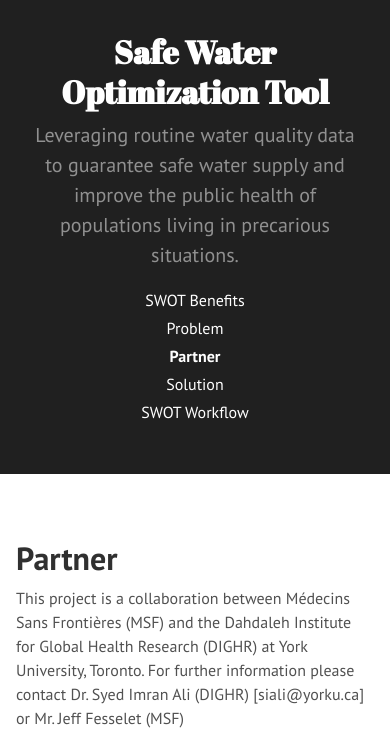
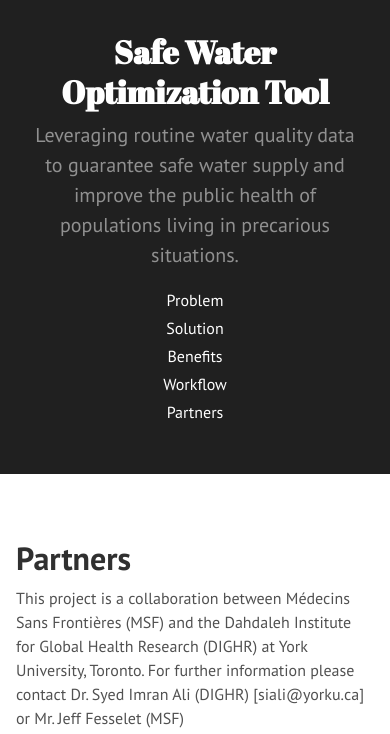
Before and after one commit to safeh2o/swot-infopage, a Jekyll site: the page built from partners.md, in a window 390 px wide, cut to the strip 0-734 px from the top of the page. Built offline with Jekyll 4.4.1, drawn with Linux system fonts in a browser that asks for light colours; Markdown is read by kramdown in place of the engine named in the settings.

Commit message:
Changed the sidebar.html file to point to the links manually in the sidebar manually. Other minor changes

```diff
--- a/_includes/head.html
+++ b/_includes/head.html
@@ -18,6 +18,7 @@
   <link rel="stylesheet" href="{{ site.baseurl }}/public/css/poole.css">
   <link rel="stylesheet" href="{{ site.baseurl }}/public/css/syntax.css">
   <link rel="stylesheet" href="{{ site.baseurl }}/public/css/hyde.css">
+  <link rel="stylesheet" href="{{ site.baseurl }}/public/css/row.css">
   <link rel="stylesheet" href="http://fonts.googleapis.com/css?family=PT+Sans:400,400italic,700|Abril+Fatface">
 
   <!-- Icons -->
--- a/_includes/sidebar.html
+++ b/_includes/sidebar.html
@@ -10,19 +10,13 @@
     </div>
 
     <nav class="sidebar-nav">
-      {% comment %}
-        The code below dynamically generates a sidebar nav of pages with
-        `layout: page` in the front-matter. See readme for usage.
-      {% endcomment %}
 
-      {% assign pages_list = site.pages %}
-      {% for node in pages_list %}
-        {% if node.title != null %}
-          {% if node.layout == "page" %}
-            <a class="sidebar-nav-item{% if page.url == node.url %} active{% endif %}" href="{{ site.baseurl }}{{ node.url }}">{{ node.title }}</a>
-          {% endif %}
-        {% endif %}
-      {% endfor %}
+      <a class="sidebar-nav-item{% if page.url == '/' %} active{% endif %}" href="{{ site.baseurl }}">Problem</a>
+      <a class="sidebar-nav-item{% if page.url == '/solution' %} active{% endif %}" href="{{ site.baseurl }}/solution/">Solution</a>
+      <a class="sidebar-nav-item{% if page.url == '/benefits' %} active{% endif %}" href="{{ site.baseurl }}/benefits/">Benefits</a>
+      <a class="sidebar-nav-item{% if page.url == '/workflow' %} active{% endif %}" href="{{ site.baseurl }}/workflow/">Workflow</a>
+      <a class="sidebar-nav-item{% if page.url == '/partners' %} active{% endif %}" href="{{ site.baseurl }}/partners/">Partners</a>
+
     </nav>
 
   </div>
--- a/partners.md
+++ b/partners.md
@@ -1,6 +1,6 @@
 ---
 layout: page
-title: Partner
+title: Partners
 ---
 <div>
     This project is a collaboration between
@@ -8,8 +8,15 @@
     For further information please contact Dr. Syed Imran Ali (DIGHR) [siali@yorku.ca]  or Mr. Jeff Fesselet (MSF) [jeff.fesselet@amsterdam.msf.org]
 <div>
 
+<div class="row">
+  <div class="column">
+     <img src="/swot/public/images/yorku_logo.png" alt="Yorku logo">
+  </div>
+  <div class="column">
+     <img src="/swot/public/images/MSF.jpg" alt="MSF logo">
+  </div>
+</div>
+
 <div>
- <img src="/swot/public/images/DIGHRlogo-red.png" alt="DIGHR Logo">
- <img src="/swot/public/images/MSF.jpg" alt="MSF logo">
- <img src="/swot/public/images/yorku_logo.png" alt="Yorku logo">
+  <img src="/swot/public/images/DIGHRlogo-red.png" alt="DIGHR Logo">
 </div>
--- /dev/null
+++ b/public/css/row.css
@@ -0,0 +1,19 @@
+.column {
+  float: left;
+  width: 33.33%;
+  padding: 5px;
+}
+
+/* Clearfix (clear floats) */
+.row::after {
+  content: "";
+  clear: both;
+  display: table;
+}
+
+/* Responsive layout - makes the three columns stack on top of each other instead of next to each other */
+@media screen and (max-width: 500px) {
+  .column {
+    width: 100%;
+  }
+}
```
